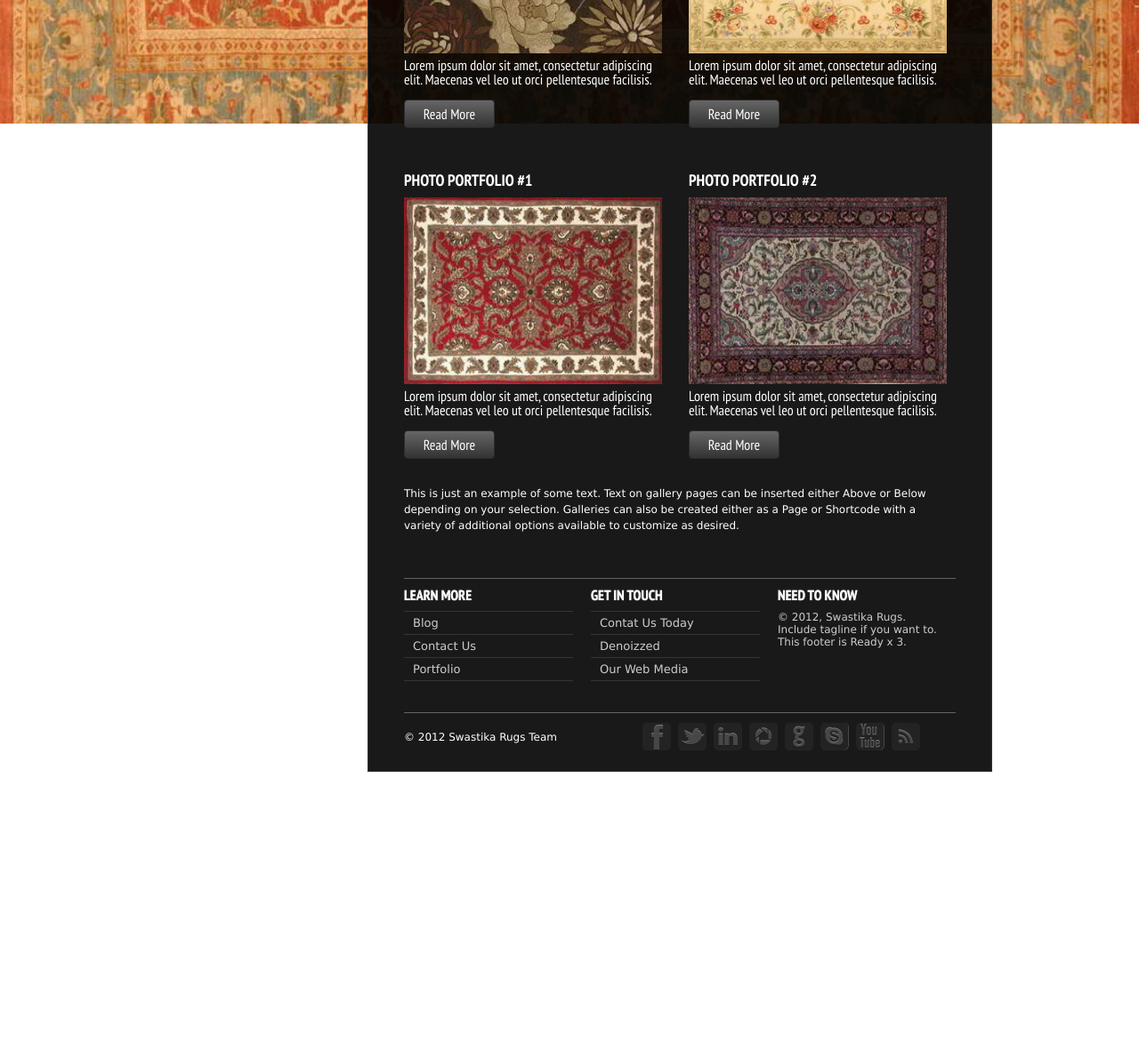
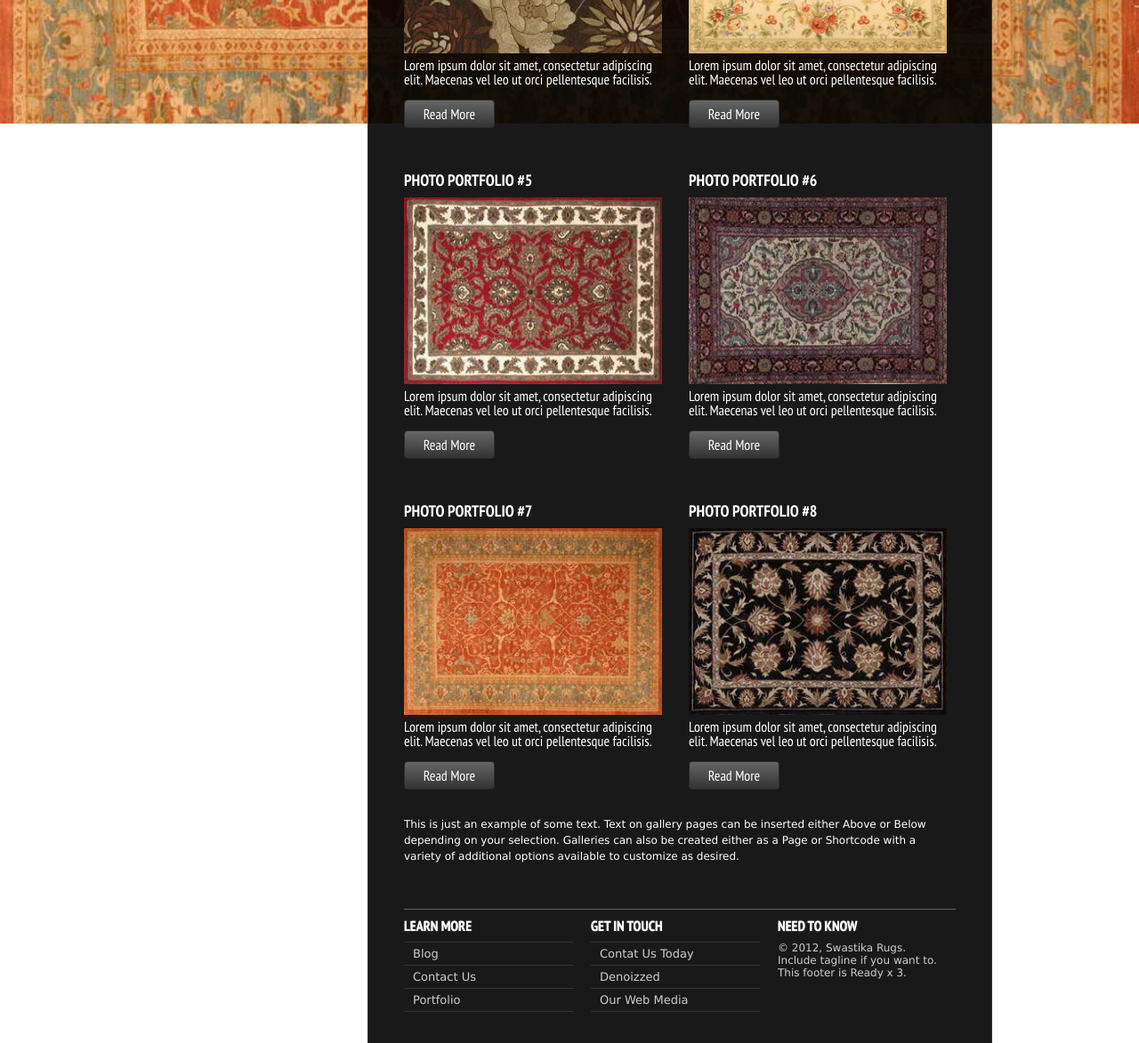
Before and after one commit to AliMD/ParsEngCo, a PHP site: page /port-mode.html in a window 1280 px wide. Shown: the part 661-1834 px from the top of the page at 89% size. Before the commit the page ends 1529 px from the top, so only its background shows below. Run offline with PHP 8.4, Linux system fonts and the light colour scheme; some libraries are stand-ins or nearby versions.

Commit message:
Edit port-mode & gallerycol2

```diff
--- a/port-mode.html
+++ b/port-mode.html
@@ -2,7 +2,7 @@
 <html lang="en-US">
 <head>
 	<meta charset="UTF-8" />
-	<title> [ PORTFOLIOS ] </title>
+	<title> [ PORTFOLIOS: 2 ] </title>
 	<link rel="stylesheet" type="text/css" href="1styles.css" />
 	<link rel="stylesheet" type="text/css" href="style.css" />
 	<link type="text/css" rel="stylesheet" href="lightbox.css" />
@@ -161,11 +161,11 @@
 		</div>
 		<div class="mh10 mla font gallery">
 			<header class="mh3 mt3 ml1 head">
-				<h2>portfolios</h2>
+				<h2>portfolios: 2 columns</h2>
 			</header>
 			<div class="pl1 pr1 pb4 content">
 				<section class="mh5 mt5 row cover">
-					<article class="w7 mh9 box left box">
+					<article class="w7 mh9 box left">
 						<h3> photo portfolio #1</h3>
 						<a href="./images/galleries/original/rug1.jpg" title="Item 1 title ..." data-desc="	Item 1 description " rel="lightbox[group1]">
 							<img src="./images/galleries/thumbs2/rug1.jpg" alt="rug1" width="290" height="210" />
@@ -191,8 +191,8 @@
 					</article>
 				</section>
 				<section class="mh5 mt5 row cover">
-					<article class="w7 mh9 box left box">
-						<h3> photo portfolio #1</h3>
+					<article class="w7 mh9 box left">
+						<h3> photo portfolio #3</h3>
 						<a href="./images/galleries/original/rug3.jpg" title="Item 1 title ..." data-desc="	Item 1 description " rel="lightbox[group1]">
 							<img src="./images/galleries/thumbs2/rug3.jpg" alt="rug3" width="290" height="210" />
 							<span></span>
@@ -204,7 +204,7 @@
 						</p>
 					</article>
 					<article class="w7 mh9 box mla">
-						<h3> photo portfolio #2</h3>
+						<h3> photo portfolio #4</h3>
 						<a href="./images/galleries/original/rug4.jpg" title="Item 1 title ..." data-desc="	Item 1 description " rel="lightbox[group1]">
 							<img src="./images/galleries/thumbs2/rug4.jpg" alt="rug4" width="290" height="210" />
 							<span></span>
@@ -217,8 +217,8 @@
 					</article>
 				</section>
 				<section class="mh5 mt5 row cover">
-					<article class="w7 mh9 box left box">
-						<h3> photo portfolio #1</h3>
+					<article class="w7 mh9 box left">
+						<h3> photo portfolio #5</h3>
 						<a href="./images/galleries/original/rug5.jpg" title="Item 1 title ..." data-desc="	Item 1 description " rel="lightbox[group1]">
 							<img src="./images/galleries/thumbs2/rug5.jpg" alt="rug5" width="290" height="210" />
 							<span></span>
@@ -230,9 +230,35 @@
 						</p>
 					</article>
 					<article class="w7 mh9 box mla">
-						<h3> photo portfolio #2</h3>
+						<h3> photo portfolio #6</h3>
 						<a href="./images/galleries/original/rug6.jpg" title="Item 1 title ..." data-desc="	Item 1 description " rel="lightbox[group1]">
 							<img src="./images/galleries/thumbs2/rug6.jpg" alt="rug6" width="290" height="210" />
+							<span></span>
+						</a>
+						<p>
+							Lorem ipsum dolor sit amet, consectetur adipiscing elit. Maecenas vel leo ut orci pellentesque facilisis.
+							<br />
+							<a class="font readmore" href="#"> Read More </a>
+						</p>
+					</article>
+				</section>
+				<section class="mh5 mt5 row cover">
+					<article class="w7 mh9 box left">
+						<h3> photo portfolio #7</h3>
+						<a href="./images/galleries/original/rug7.jpg" title="Item 1 title ..." data-desc="	Item 1 description " rel="lightbox[group1]">
+							<img src="./images/galleries/thumbs2/rug7.jpg" alt="rug7" width="290" height="210" />
+							<span></span>
+						</a>
+						<p>
+							Lorem ipsum dolor sit amet, consectetur adipiscing elit. Maecenas vel leo ut orci pellentesque facilisis.
+							<br />
+							<a class="font readmore" href="#"> Read More </a>
+						</p>
+					</article>
+					<article class="w7 mh9 box mla">
+						<h3> photo portfolio #8</h3>
+						<a href="./images/galleries/original/rug8.jpg" title="Item 1 title ..." data-desc="	Item 1 description " rel="lightbox[group1]">
+							<img src="./images/galleries/thumbs2/rug8.jpg" alt="rug8" width="290" height="210" />
 							<span></span>
 						</a>
 						<p>
```
Also changed, not shown: gallerycol2.html (+0 -14 lines), style.css (+23 -3 lines), images/hover2_image_gallery.png (added), images/hover3_image_gallery.png (added), images/hover_image_gallery.png (deleted).
